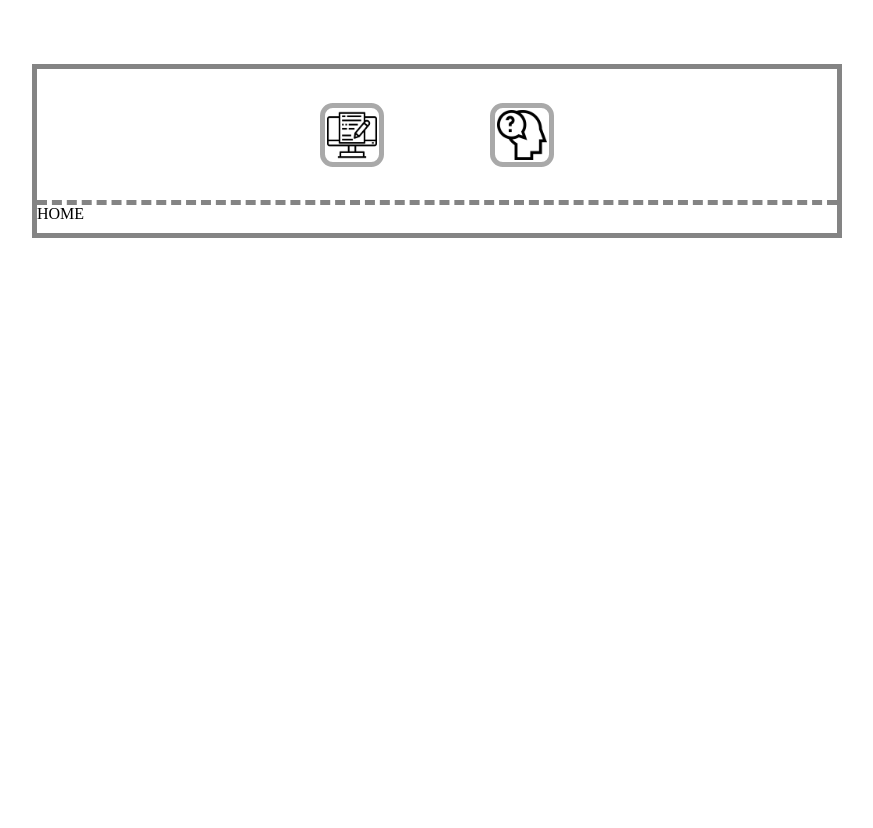
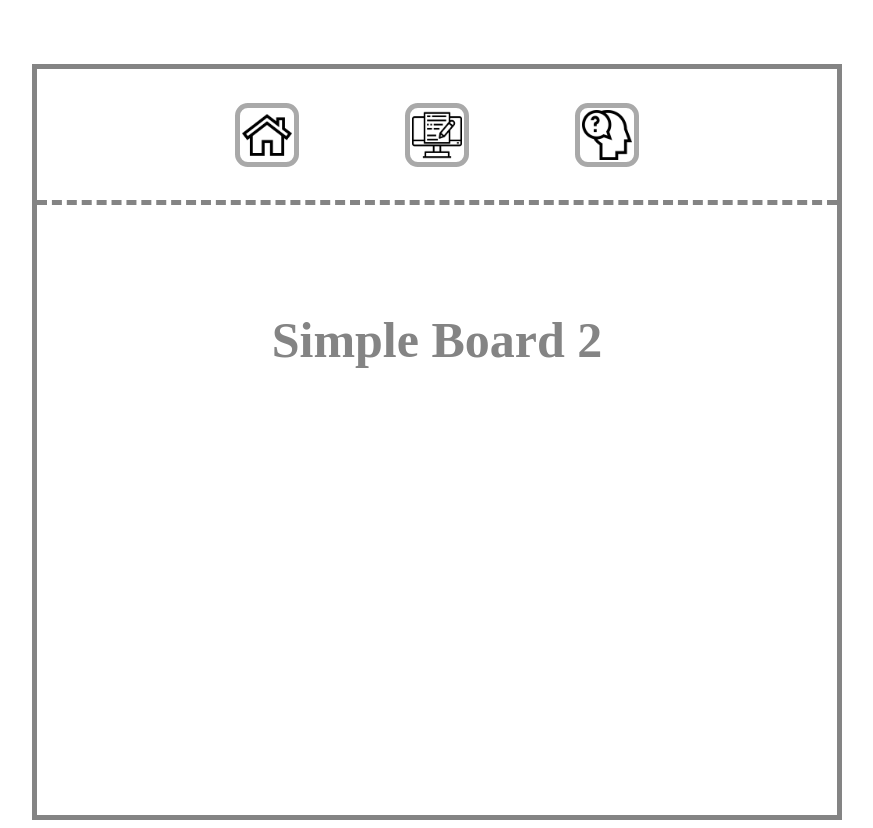
Before and after one commit to siwolsmu89/simple_board_2, a React (Create React App) app in the folder simple_board_react/: page / in a window 1280 px wide. Shown: the whole page, without its empty margins (203-1076 px from the left). Before the commit the page ends 800 px from the top, so only its background shows below. Built offline with nearby package versions, Linux system fonts and the light colour scheme.

Commit message:
Add Home Component and Update CSS Styles 2021/05/14

```diff
--- a/simple_board_react/src/App.css
+++ b/simple_board_react/src/App.css
@@ -4,3 +4,7 @@
     padding-bottom: 10px;
     border: 5px solid #848484;
 }
+
+.simple-board-app-body {
+    min-height: 600px;
+}
--- a/simple_board_react/src/App.js
+++ b/simple_board_react/src/App.js
@@ -6,6 +6,7 @@ import UserApp from "./components/user/UserApp";
 import Spinner from "./components/common/spinner/Spinner";
 import NavigationBar from "./components/common/navigation-bar/NavigationBar";
 import './App.css';
+import Home from "./components/common/home/Home";
 
 class App extends Component {
     render() {
@@ -20,10 +21,9 @@ class App extends Component {
                     <Route path="/">
                         <NavigationBar/>
                     </Route>
+                    <section className="simple-board-app-body">
                         <Route exact path="/">
-                        <div>
-                            HOME
-                        </div>
+                            <Home />
                         </Route>
                         <Route path="/board">
                             <BoardApp />
@@ -31,6 +31,7 @@ class App extends Component {
                         <Route path="/user">
                             <UserApp />
                         </Route>
+                    </section>
                 </Router>
             </div>
         );
--- a/simple_board_react/src/components/board/article-detail-view/ArticleDetailView.css
+++ b/simple_board_react/src/components/board/article-detail-view/ArticleDetailView.css
@@ -1,5 +1,4 @@
 .article-detail-view {
-    min-height: 430px;
     margin: 0 30px 30px;
     width: 90%;
     background-color: white;
--- a/simple_board_react/src/components/board/article-editor/ArticleEditor.css
+++ b/simple_board_react/src/components/board/article-editor/ArticleEditor.css
@@ -2,7 +2,6 @@
 }
 
 .article-write {
-    min-height: 430px;
     margin: 0 30px 30px;
     width: 90%;
     background-color: white;
--- a/simple_board_react/src/components/board/article-list-table/ArticleListTable.css
+++ b/simple_board_react/src/components/board/article-list-table/ArticleListTable.css
@@ -1,5 +1,4 @@
 .article-list {
-    min-height: 430px;
     margin: 0 30px 30px;
     background-color: white;
     text-align: center;
--- a/simple_board_react/src/components/board/container/list-container/ListContainer.js
+++ b/simple_board_react/src/components/board/container/list-container/ListContainer.js
@@ -9,7 +9,7 @@ export default class ListContainer extends Component {
             <div className="simple-board-container list-container">
                 <section className="icon-box-wrapper">
                     <IconBox
-                        icons={[WRITE_ICON, HOME_ICON]}
+                        icons={[WRITE_ICON]}
                     />
                 </section>
                 <section className="list-table-wrapper">
--- /dev/null
+++ b/simple_board_react/src/components/common/home/Home.css
@@ -0,0 +1,10 @@
+.simple-board-home {
+    padding: 4rem;
+    text-align: center;
+}
+
+.simple-board-home h1 {
+    font-weight: bolder;
+    font-size: 50px;
+    color: #848484;
+}
--- /dev/null
+++ b/simple_board_react/src/components/common/home/Home.js
@@ -0,0 +1,12 @@
+import {Component} from "react";
+import './Home.css';
+
+export default class Home extends Component {
+    render() {
+        return (
+            <div className="simple-board-home">
+                <h1>Simple Board 2</h1>
+            </div>
+        );
+    }
+}
--- a/simple_board_react/src/components/common/navigation-bar/NavigationBar.js
+++ b/simple_board_react/src/components/common/navigation-bar/NavigationBar.js
@@ -1,12 +1,12 @@
 import {Component} from "react";
 import {Link} from "react-router-dom";
 import './NavigationBar.css';
-import {BOARD_ICON, GUEST_USER_ICON} from "../icon-box/IconIndex";
+import {BOARD_ICON, GUEST_USER_ICON, HOME_ICON} from "../icon-box/IconIndex";
 import IconBox from "../icon-box/IconBox";
 
 export default class NavigationBar extends Component {
     render() {
-        const icons = [BOARD_ICON, GUEST_USER_ICON]
+        const icons = [HOME_ICON, BOARD_ICON, GUEST_USER_ICON]
         return (
             <div className="navigation-bar">
                 <IconBox
```
Lines whose indentation alone changed are shown as unchanged.
